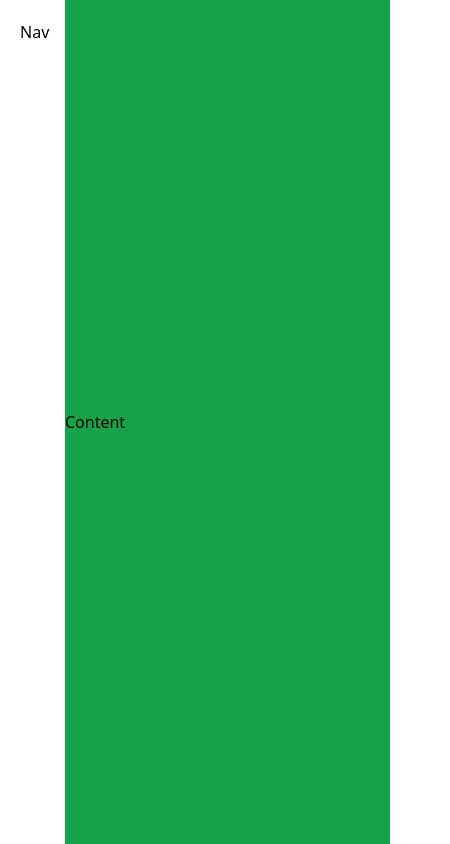
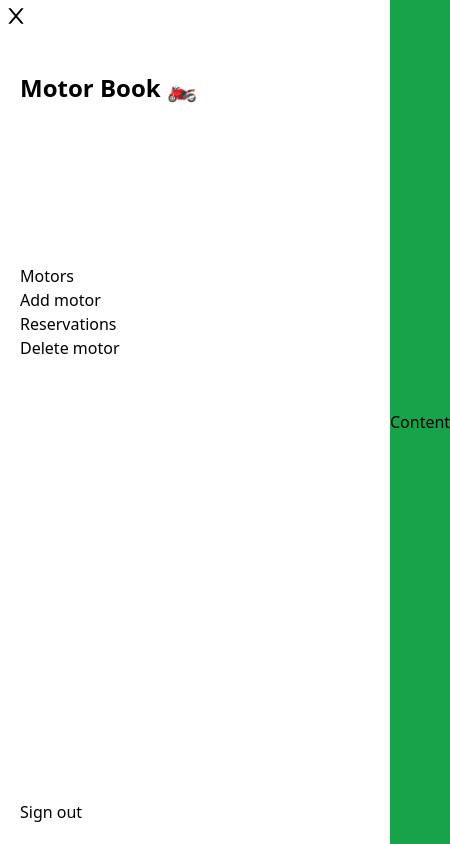
Before and after one commit to jecode93/carbook_frontend, a React (Create React App) app: page /home in a window 390 px wide. Shown: the whole page, 450 px wide, since content can reach past the window. Built offline with nearby package versions, Linux system fonts and the light colour scheme.

Commit message:
Create nav panel

```diff
--- a/src/components/Layout.jsx
+++ b/src/components/Layout.jsx
@@ -1,10 +1,15 @@
 import React from 'react';
+import Navigation from './Navigation';
 
 const Layout = () => (
   <>
-    <div className="flex bg-white h-screen">
-      <div className="w-2/12 bg-white p-5">Nav</div>
-      <div className="w-10/12 bg-green-600 flex items-center">Content</div>
+    <div className="flex h-screen">
+      <div className="md:w-2/12 md:p-5">
+        <Navigation />
+      </div>
+      <div className="md:w-10/12 flex items-center bg-green-600 w-full">
+        Content
+      </div>
     </div>
   </>
 );
--- /dev/null
+++ b/src/components/Navigation.jsx
@@ -0,0 +1,78 @@
+import React, { useState } from 'react';
+import { IoIosMenu } from 'react-icons/io';
+import { AiOutlineClose } from 'react-icons/ai';
+import { NavLink } from 'react-router-dom';
+
+const Navigation = () => {
+  const [isOpen, setIsOpen] = useState(true);
+
+  const toggleMenu = () => {
+    setIsOpen(!isOpen);
+    console.log(isOpen);
+  };
+
+  return (
+    <>
+      <div className={!isOpen ? 'wrapper fixed md:bg-white h-screen duration-300' : 'w-2/12'}>
+        <div // eslint-disable-line jsx-a11y/no-static-element-interactions
+          className={
+            isOpen
+              ? 'hidden'
+              : 'block p-1 text-2xl font-bold md:hidden cursor-pointer'
+          }
+          onKeyDown={toggleMenu}
+          onClick={toggleMenu}
+        >
+          <IoIosMenu />
+        </div>
+        <div // eslint-disable-line jsx-a11y/no-static-element-interactions
+          className={
+            isOpen
+              ? 'block p-1 text-2xl font-bold md:hidden cursor-pointer duration-300'
+              : 'hidden'
+          }
+          onKeyDown={toggleMenu}
+          onClick={toggleMenu}
+        >
+          <AiOutlineClose />
+        </div>
+        <nav className={!isOpen ? 'hidden md:block duration-300' : ' pt-10 pl-5 w-screen flex flex-col'}>
+          <div>
+            <NavLink to="/home">
+              <h1 className="font-bold text-2xl">Motor Book 🏍</h1>
+            </NavLink>
+          </div>
+          <ul className="pt-40">
+            <li>
+              <NavLink to="/home">
+                Motors
+              </NavLink>
+            </li>
+            <li>
+              <NavLink to="/new-motor">
+                Add motor
+              </NavLink>
+            </li>
+            <li>
+              <NavLink to="/reservations">
+                Reservations
+              </NavLink>
+            </li>
+            <li>
+              <NavLink to="/delete-motor">
+                Delete motor
+              </NavLink>
+            </li>
+          </ul>
+          <div className="absolute bottom-5">
+            <NavLink>
+              Sign out
+            </NavLink>
+          </div>
+        </nav>
+      </div>
+    </>
+  );
+};
+
+export default Navigation;
```
